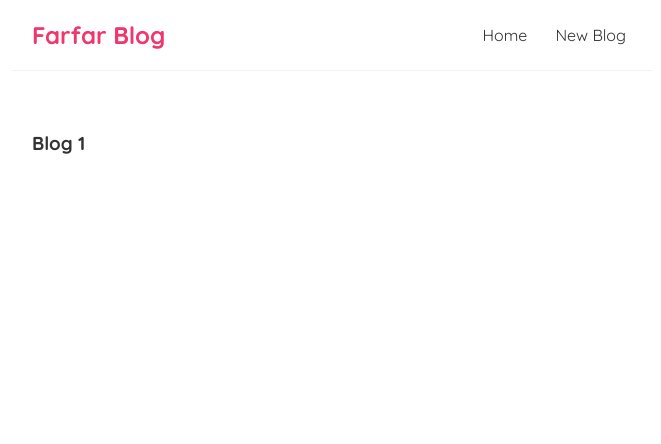
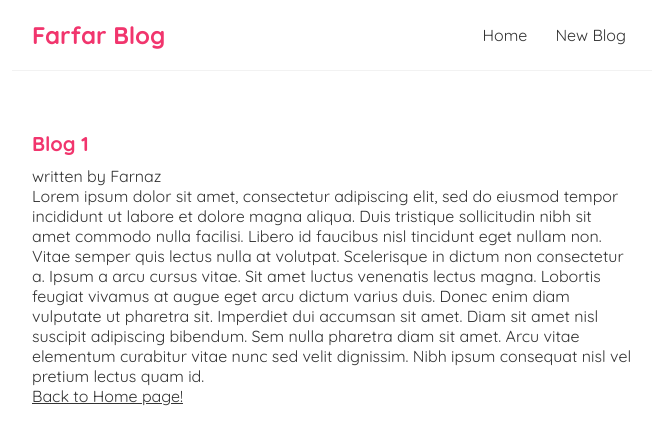
Before and after one commit to FarnazJamali/my-weblog, a React (Vite) app: page /blog/1 in a window 1280 px wide. Shown: the top 444 px of the page, without its empty margins (308-969 px from the left). Built offline with nearby package versions, Linux system fonts and the light colour scheme; data requests are answered from the project's data file.

Commit message:
[ADD+UPDATED] created custom hook

```diff
--- a/src/components/Blogdetails.jsx
+++ b/src/components/Blogdetails.jsx
@@ -1,11 +1,25 @@
-import { useParams } from "react-router-dom";
+import { useEffect } from "react";
+import { Link, useParams } from "react-router-dom";
+import useFetch from "./useFetch";
 
 const Blogdetails = () => {
   const { id } = useParams();
+  const { data: blog, loading } = useFetch("http://localhost:8000/Blogs/" + id);
   return (
     <>
-          <h3>Blog {id}</h3>
+      <div className="blog-details">
+        {loading && <div>Loading...</div>}
 
+        {blog && (
+          <article>
+            <h2>Blog {id}</h2>
+            <p>written by {blog.author}</p>
+            <p>{blog.body}</p>
+          </article>
+        )}
+      </div>
+
+      <Link to="/">Back to Home page!</Link>
     </>
   );
 };
--- a/src/components/Home.jsx
+++ b/src/components/Home.jsx
@@ -1,20 +1,9 @@
-import { useEffect, useState } from "react";
 import Blog from "./Blog";
+import useFetch from "./useFetch";
 
 const Home = () => {
-  const [blogs, setBlogs] = useState(null);
-  let [loading, setLoading] = useState(true);
+  const { data: blogs, loading } = useFetch("http://localhost:8000/Blogs");
 
-  useEffect(() => {
-    fetch("http://localhost:8000/Blogs")
-      .then((res) => {
-        return res.json();
-      })
-      .then((data) => {
-        setBlogs(data);
-        setLoading(false);
-      });
-  });
   return (
     <>
       <div className="home">
--- /dev/null
+++ b/src/components/useFetch.jsx
@@ -0,0 +1,18 @@
+import { useEffect, useState } from "react";
+
+const useFetch = (url) => {
+  let [data, setData] = useState(null);
+  let [loading, setLoading] = useState(true);
+  useEffect(() => {
+    fetch(url)
+      .then((res) => {
+        return res.json();
+      })
+      .then((data) => {
+        setData(data);
+        setLoading(false);
+      });
+  }, [url]);
+  return { data, loading };
+};
+export default useFetch;
--- a/src/index.css
+++ b/src/index.css
@@ -50,3 +50,19 @@
 .blog-preview a{
   text-decoration:none
 }
+.blog-details h2 {
+  font-size: 20px;
+  color: #f1356d;
+  margin-bottom: 10px;
+}
+.blog-details div {
+  margin: 20px 0;
+}
+.blog-details button {
+  background: #f1356d;
+  color: #fff;
+  border: 0;
+  padding: 8px;
+  border-radius: 8px;
+  cursor: pointer;
+}
```
